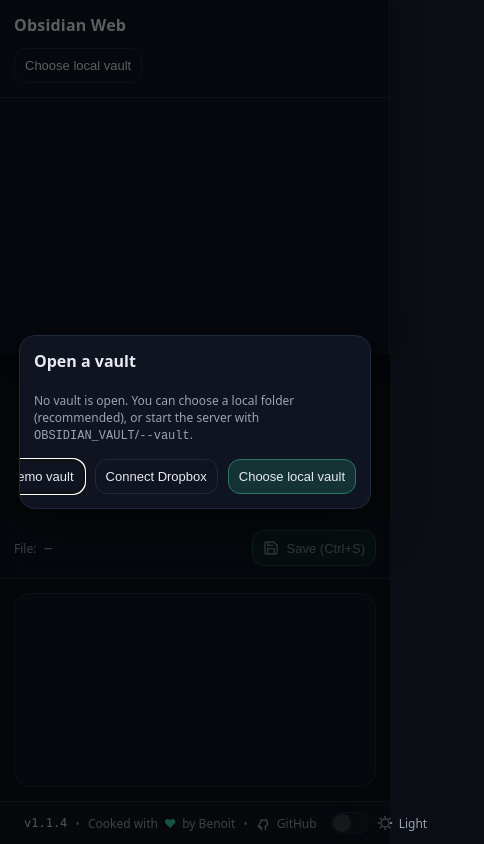
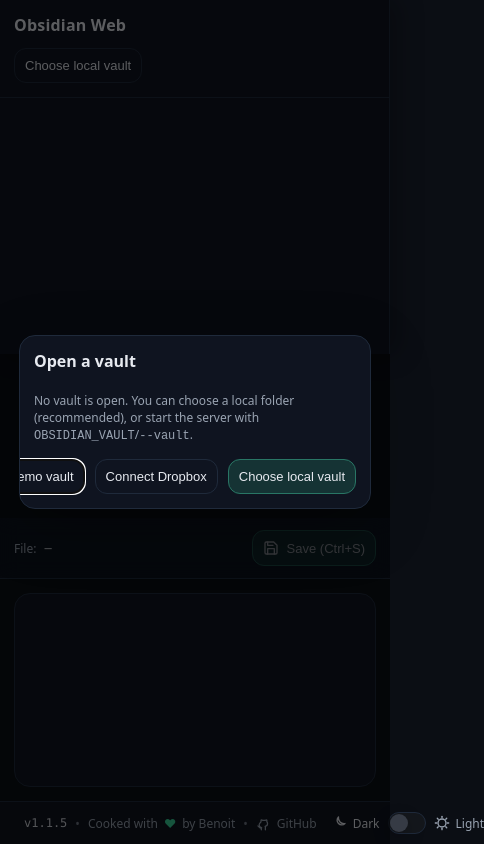
Before and after one commit to blamouche/browsidian, a website: page public/index.html in a window 390 px wide. Shown: the whole page, 484 px wide, since content can reach past the window. Drawn offline with Linux system fonts and the light colour scheme; no server answers.

Commit message:
UI: add Dark label + moon to theme toggle

```diff
--- a/package.json
+++ b/package.json
@@ -1,7 +1,7 @@
 {
   "name": "obsidian-web",
   "private": true,
-  "version": "1.1.4",
+  "version": "1.1.5",
   "description": "Local web app to browse and edit an Obsidian vault in the browser.",
   "main": "server.js",
   "type": "commonjs",
--- a/public/index.html
+++ b/public/index.html
@@ -160,10 +160,14 @@
                 <span>GitHub</span>
               </a>
             </div>
-            <label class="toggle" title="Light mode">
+            <label class="toggle" title="Dark / Light mode">
               <input id="themeToggle" type="checkbox" />
               <span class="toggle-track" aria-hidden="true"></span>
-              <span class="toggle-label">
+              <span class="toggle-side toggle-side-left">
+                <svg class="icon-svg" aria-hidden="true"><use href="#i-moon"></use></svg>
+                <span>Dark</span>
+              </span>
+              <span class="toggle-side toggle-side-right">
                 <svg class="icon-svg" aria-hidden="true"><use href="#i-sun"></use></svg>
                 <span>Light</span>
               </span>
--- a/public/styles.css
+++ b/public/styles.css
@@ -627,6 +627,7 @@
 }
 
 .toggle-track {
+  order: 1;
   width: 38px;
   height: 22px;
   border-radius: 999px;
@@ -666,12 +667,28 @@
   transform: translateX(16px);
 }
 
-.toggle-label {
+.toggle-side {
   display: inline-flex;
   align-items: center;
   gap: 6px;
   font-size: 12px;
   color: var(--muted);
+}
+
+.toggle-side-left {
+  order: 0;
+}
+
+.toggle-side-right {
+  order: 2;
+}
+
+.toggle input:not(:checked) ~ .toggle-side-left {
+  color: var(--text);
+}
+
+.toggle input:checked ~ .toggle-side-right {
+  color: var(--text);
 }
 
 .dialog {
```
